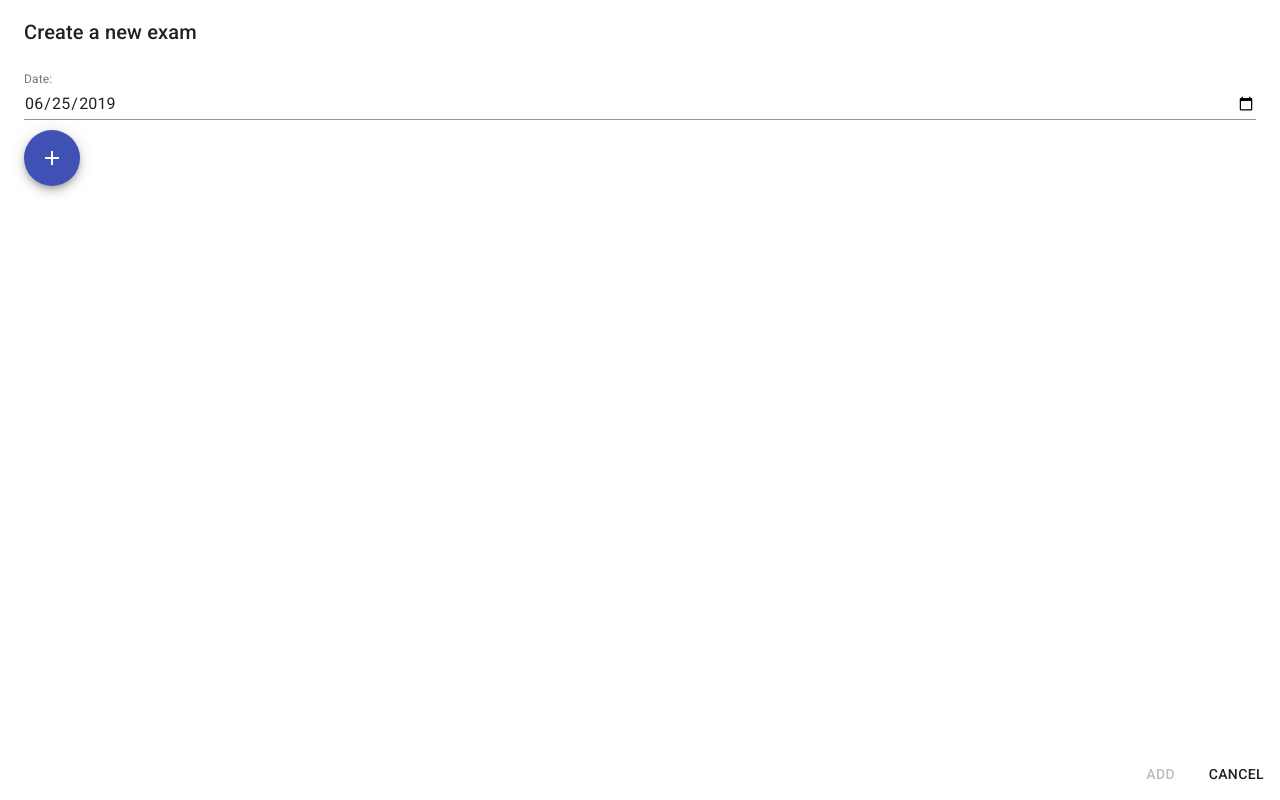
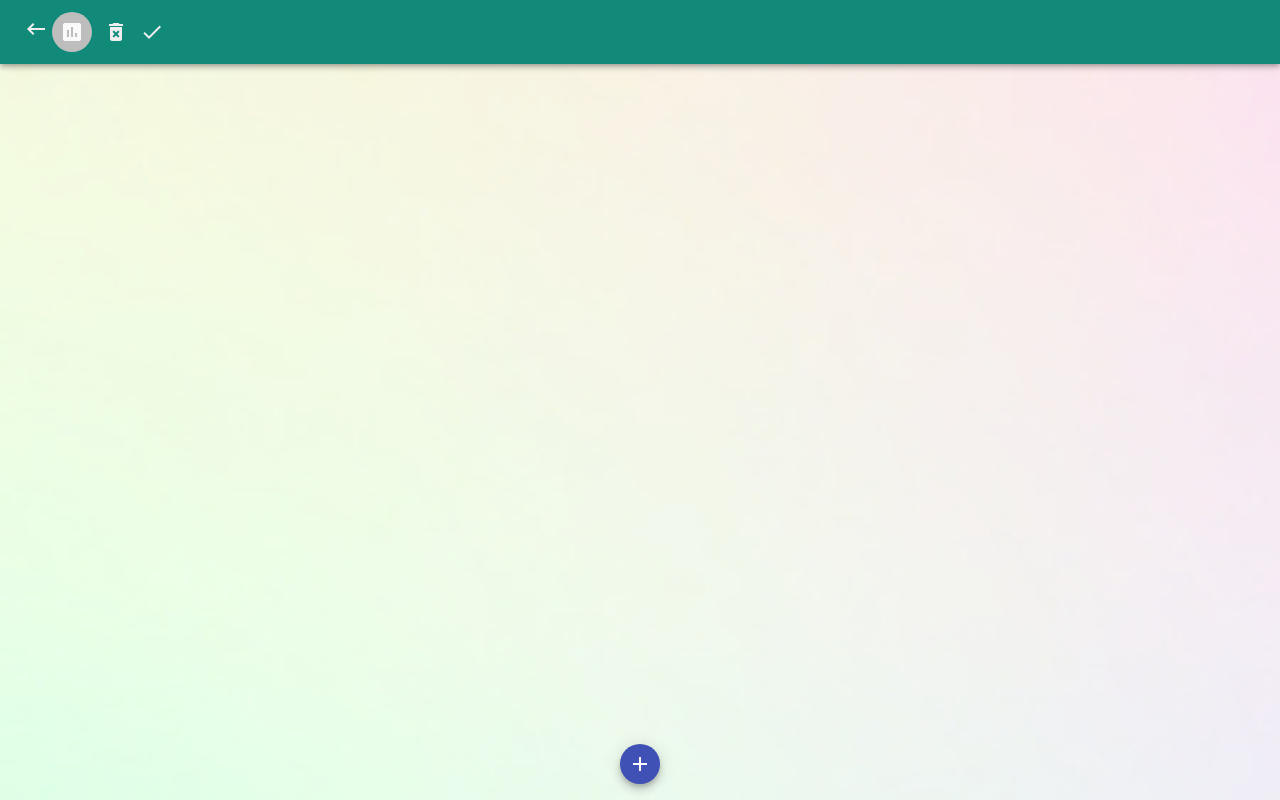
Before and after one commit to alexsad/progress-analysis, a React (Create React App) app: page /exam/add in a window 1280 px wide. Built offline with nearby package versions, Linux system fonts and the light colour scheme.

Commit message:
fix redirect page

```diff
--- a/src/App.tsx
+++ b/src/App.tsx
@@ -28,6 +28,7 @@ const App: React.FC = () => {
                         <Route path="/exam-analysis" exact render={() => <ExamAnalysis idUser={idUser} />} />
                         <Route path="/qr-code/url/:url" render={({match:{params}}) => <QRCode url={`${decodeURIComponent(params.url)}`} />} />
                         <Route path="/exam/add" component={ExamAdd} />
+                        <Route path="/exam/edit/:id" render={({match:{params}}) => <ExamAdd idExam={params.id} />} />
                       </Switch>
                     </Router>
                 ) : (
--- a/src/exam/ExamAdd.tsx
+++ b/src/exam/ExamAdd.tsx
@@ -1,32 +1,112 @@
-import React, { FunctionComponent, useState, useContext, useEffect } from 'react';
+import React, { FunctionComponent, useState, useContext, useEffect, ReactComponentElement } from 'react';
 import DialogTitle from '@material-ui/core/DialogTitle';
 import Dialog from '@material-ui/core/Dialog';
-import Button from '@material-ui/core/Button';
 import DialogActions from '@material-ui/core/DialogActions';
 import DialogContent from '@material-ui/core/DialogContent';
 import TextField from '@material-ui/core/TextField';
 import FormControl from '@material-ui/core/FormControl';
-import { Link, Redirect } from "react-router-dom";
 import { IExame, ELevel, IToolsLevel } from '../interfaces/i-exame';
 import Select from '@material-ui/core/Select';
 import MenuItem from '@material-ui/core/MenuItem';
 import InputLabel from '@material-ui/core/InputLabel';
-import { Box, Theme, createStyles, Icon, Fab } from '@material-ui/core';
+import { Fab } from '@material-ui/core';
+import { ISkill } from '../interfaces/i-skill';
+import Avatar from '@material-ui/core/Avatar';
+import { Link, Redirect } from 'react-router-dom';
+import Container from '@material-ui/core/Container';
+import AppBar from '@material-ui/core/AppBar';
+import { Toolbar, Typography, IconButton, Icon, Button, Box } from '@material-ui/core';
+import { createStyles, makeStyles, Theme } from '@material-ui/core/styles';
+import { Exam, useExam } from '../stores/ExamStore';
 import { Skill } from '../stores/SkillStore';
-import { ISkill } from '../interfaces/i-skill';
-import { makeStyles } from '@material-ui/styles';
-import { Exam, useExam } from '../stores/ExamStore';
+import LinkUI from '@material-ui/core/Link';
 
 const useStyles = makeStyles((theme: Theme) =>
   createStyles({
     selectEmpty: {
       marginTop: 16,
     },
+    iconStyle: {
+        color:'#efefef'
+    }
   }),
 );
 
-interface State extends IExame{
-    redirect?:boolean;
+
+const ExamAdd: FunctionComponent<{idExam:string}> & { Head: FunctionComponent<{idExam:string}>, Body: FunctionComponent<{idExam:string}>} = ({idExam}) => {
+    const {skills} = useContext(Skill);
+
+    return (
+       <Exam.Provider value={useExam(skills)}>
+            <ExamAdd.Head idExam={idExam}/>
+            <ExamAdd.Body idExam={idExam}/>
+        </Exam.Provider>
+    );
+}
+
+
+const Head:FunctionComponent<{idExam:string}> = ({idExam}) => {
+    const [redirect, setRedirect] = useState(false);
+    const classes = useStyles();
+    const {exams, remove} = useContext(Exam);
+
+    const exam = exams.find(({id}) => idExam === id);
+
+    const dateFormated = (pdate:number) => {
+        const [year, month, day] = new Date(pdate).toISOString().substring(0,10).split('-');
+        return `${year}-${month}-${day}`;
+    };
+
+    const wrapperRemove = () => {
+        remove(idExam);
+        setRedirect(true);
+    }
+
+    return(
+        <AppBar position="fixed" color="inherit">
+            <Toolbar>
+                <LinkUI style={{marginRight:"4px"}} component={Link} to="/">
+                    <Icon className={classes.iconStyle}>keyboard_backspace</Icon>
+                </LinkUI>
+
+                <Avatar>
+                    <Icon>insert_chart</Icon>
+                </Avatar>
+
+                {!!exam && (
+                    <Typography style={{ flexGrow: 1, color:"#efefef", paddingLeft:"4px"}} variant="subtitle2">
+                        Exam of {dateFormated(exam.date)}
+                    </Typography>
+                )}
+
+                <IconButton
+                    color="default"
+                    aria-label="Open drawer"
+                    edge="end"
+                    onClick={wrapperRemove}
+                >
+                    <Icon className={classes.iconStyle}>delete_forever</Icon>
+                </IconButton>
+
+                <IconButton
+                    color="default"
+                    aria-label="Open drawer"
+                    edge="end"
+                    to={`/qr-code/url/${encodeURIComponent('/exam-analysis')}`}
+                    component={Link}
+                >
+                    <Icon className={classes.iconStyle}>done</Icon>
+                </IconButton>
+
+                {redirect && <Redirect to="/" />}
+
+            </Toolbar>
+        </AppBar>
+    )
+}
+
+interface State{
+    idExam?:string;
 }
 
 interface StateExam{
@@ -39,12 +119,10 @@ interface StateTestComponent extends FunctionComponent<IToolsLevel & {index:numb
 
 }
 
-const ExamForm:FunctionComponent<State> & {Test:StateTestComponent} = () => {
-
+const ExamForm:FunctionComponent<State> & {Test:StateTestComponent} = ({idExam}) => {
+    const {exams, save} = useContext(Exam);
     const [date, setDate] = useState(new Date().getTime());
-    const [tests, setTests] = useState([] as IToolsLevel[]);
     const [redirect, setRedirect] = useState(false);
-    const {skills} = useContext(Skill);
 
     const changeDate = ({target:{value}}: React.ChangeEvent<HTMLInputElement>) => {
         const [year, month, day] = value.split('-');
@@ -78,16 +156,17 @@ const ExamForm:FunctionComponent<State> & {Test:StateTestComponent} = () => {
     }
 
     const delTestItem = (index:number) => {
+        console.log(index);
         setTests(oldtests => {
             oldtests.splice(index,1);
             return [...oldtests];
         });
     }
 
-    const addExamWrapper = (addExam:(exam:IExame)=>Promise<IExame>) => () => {
+    const addExamWrapper = () => {
         if(tests.length){
-            addExam({
-                id:`${new Date().getTime()}`,
+            save({
+                id:idExam as string,
                 date,
                 tests:tests,
                 scores:{}
@@ -97,17 +176,26 @@ const ExamForm:FunctionComponent<State> & {Test:StateTestComponent} = () => {
         }
     }
 
+    const exam = exams.find(({id}) => idExam === id) as IExame;
+
+    const [tests, setTests] = useState([] as IToolsLevel[]);
+
+
+    useEffect(() => {
+        console.log('test');
+        if(exam && tests.length === 0){
+            setTests([...exam.tests]);
+        }
+        // if(tests.length === 0 && exam && exam.tests && exam.tests.length){
+
+        // }
+    },[exam, exams, tests]);
+
     return (
-        <Exam.Provider value={useExam(skills)}>
-            <Exam.Consumer>
-                {({addExam}) => (
-                    <Dialog fullScreen typeof="" aria-labelledby="form-dialog-title" open>
-                        <DialogTitle id="simple-dialog-title">Create a new exam</DialogTitle>
-                        <DialogContent>
         <form>
-                                <FormControl fullWidth>
+            {/* <FormControl fullWidth>
                 <TextField type="date" value={dateFormated(date)} label="Date:" onChange={changeDate}/>
-                                </FormControl>
+            </FormControl> */}
             {
                 tests.map((test, index) => (
                     <ExamForm.Test
@@ -121,26 +209,12 @@ const ExamForm:FunctionComponent<State> & {Test:StateTestComponent} = () => {
                     />
                 ))
             }
-                                <FormControl fullWidth style={{marginTop:10}}>
-                                    <Fab onClick={addTestItem} color="primary" aria-label="Add">
+            <Box left="0" right="0" position="absolute" justifyContent="center" alignItems="center" display="flex" style={{bottom:16}}>
+                <Fab size="small" onClick={addTestItem} color="primary" aria-label="Add">
                     <Icon>add</Icon>
                 </Fab>
-                                </FormControl>
+            </Box>
         </form>
-                        </DialogContent>
-                        <DialogActions>
-                            <Button disabled={!tests.length} onClick={addExamWrapper(addExam)}>
-                                Add
-                            </Button>
-                            <Link className="MuiButtonBase-root MuiButton-root MuiButton-text" to="/">
-                                Cancel
-                            </Link>
-                        </DialogActions>
-                        {redirect && (<Redirect to="/"></Redirect>)}
-                    </Dialog>
-                )}
-            </Exam.Consumer>
-        </Exam.Provider>
     );
 }
 
@@ -180,7 +254,7 @@ const Test:StateTestComponent = ({index,idSkill, level, idTool, onDelete, onChan
     },[index, state, onChange, idSkill, level, idTool]);
 
     return (
-        <Box style={{width:'100%', marginTop:10}} display="flex" flexGrow="initial">
+        <Box width="98%" style={{marginTop:10}} display="flex" flexGrow="initial">
             <FormControl style={{flex:.5}}>
                 <InputLabel htmlFor="skillid">Skill</InputLabel>
                 <Select
@@ -241,4 +315,19 @@ const Test:StateTestComponent = ({index,idSkill, level, idTool, onDelete, onChan
 
 ExamForm.Test = Test;
 
-export default ExamForm;
+const Body:FunctionComponent<{idExam:string}> = ({idExam}) => {
+    return(
+        <main>
+            <Container maxWidth="lg">
+                <section style={{marginTop:80}}>
+                    <ExamForm idExam={idExam}/>
+                </section>
+            </Container>
+        </main>
+    )
+}
+
+ExamAdd.Head = Head;
+ExamAdd.Body = Body;
+
+export default ExamAdd;
--- a/src/stores/ExamStore.ts
+++ b/src/stores/ExamStore.ts
@@ -9,7 +9,8 @@ interface ISummarize {
 interface IExamStore {
     exams: IExame[];
     summarize: (exams: IExame[]) => ISummarize[];
-    addExam: (exam: IExame) => Promise<IExame>;
+    save: (exam: IExame) => Promise<IExame>;
+    remove: (idExam: string) => Promise<boolean>;
 }
 
 const useExam = (skills: ISkill[]) => {
@@ -34,20 +35,35 @@ const useExam = (skills: ISkill[]) => {
         return data as ISummarize[];
     }
 
-    const addExam = (exam: IExame) => {
-        const nexams = [...exams,...[exam]];
+    const save = (exam: IExame) => {
+        let nexams = [];
+        if(exam.id){
+            const examIndex = exams.findIndex(({id}) => exam.id === id);
+            nexams[examIndex] = exam;
+        }else{
+            exam.id = `${new Date().getTime()}`;
+            nexams = [...exams,...[exam]];
+        }
+
         localStorage.setItem('exams', JSON.stringify(nexams));
         setExams(nexams);
         return Promise.resolve(exam);
     }
 
+    const remove = (idExam: string) => {
+        const examIndex = exams.findIndex(({id}) => idExam === id);
+        exams.splice(examIndex, 1);
+        localStorage.setItem('exams', JSON.stringify(exams));
+        setExams([...exams]);
+        return Promise.resolve(true);
+    }
+
+
     useEffect(() => {
         if (exams.length === 0) {
             setTimeout(() => {
-
                 const data:IExame[] = JSON.parse(localStorage.getItem('exams') || '[]');
 
-                // data.sort((currExam, nextExam) => currExam.date - nextExam.date);
                 data.sort((currExam, nextExam) => nextExam.date - currExam.date);
 
                 const getScoreByIdSkill = (countTools: number, snapshot:{[key:string]:number}) => {
@@ -89,41 +105,14 @@ const useExam = (skills: ISkill[]) => {
 
                         (exam.scores as any)[id] = exams1Res;
                     });
-                }
-
-                /*
-                data.forEach((exam) => {
-                    skills.forEach(({id}) => {
-                        virtualTests[id] = virtualTests[id] || {};
-                        exam
-                            .tests
-                            .filter((test) => test.idSkill === id).forEach(test => {
-                                virtualTests[id][test.idTool] = test.level;
-                            });
-                    });
-
-                    skills.forEach(({id, tools}) => {
-                        const exams1Res = Math
-                                            .trunc(
-                                                getScoreByIdSkill(tools.length, virtualTests[id])
-                                            );
-
-                        (exam.scores as any)[id] = exams1Res;
-                    });
-                });
-                */
-
-                // data.reverse();
-                // data.sort((currExam, nextExam) => nextExam.date - currExam.date);
-
-                // console.log(data);
+                };
 
                 setExams([...data]);
             }, 400);
         }
     }, [exams, skills]);
 
-    return { exams, summarize, addExam };
+    return { exams, summarize, save, remove };
 }
 
 const Exam = createContext({} as IExamStore);
```
Also changed, not shown: public/data/mock-party.json (deleted, +0 -87 lines), public/data/skills.json (+25 -2 lines), src/exam-analysis/ExamAnalysis.tsx (+13 -4 lines). Lines whose indentation alone changed are shown as unchanged.
